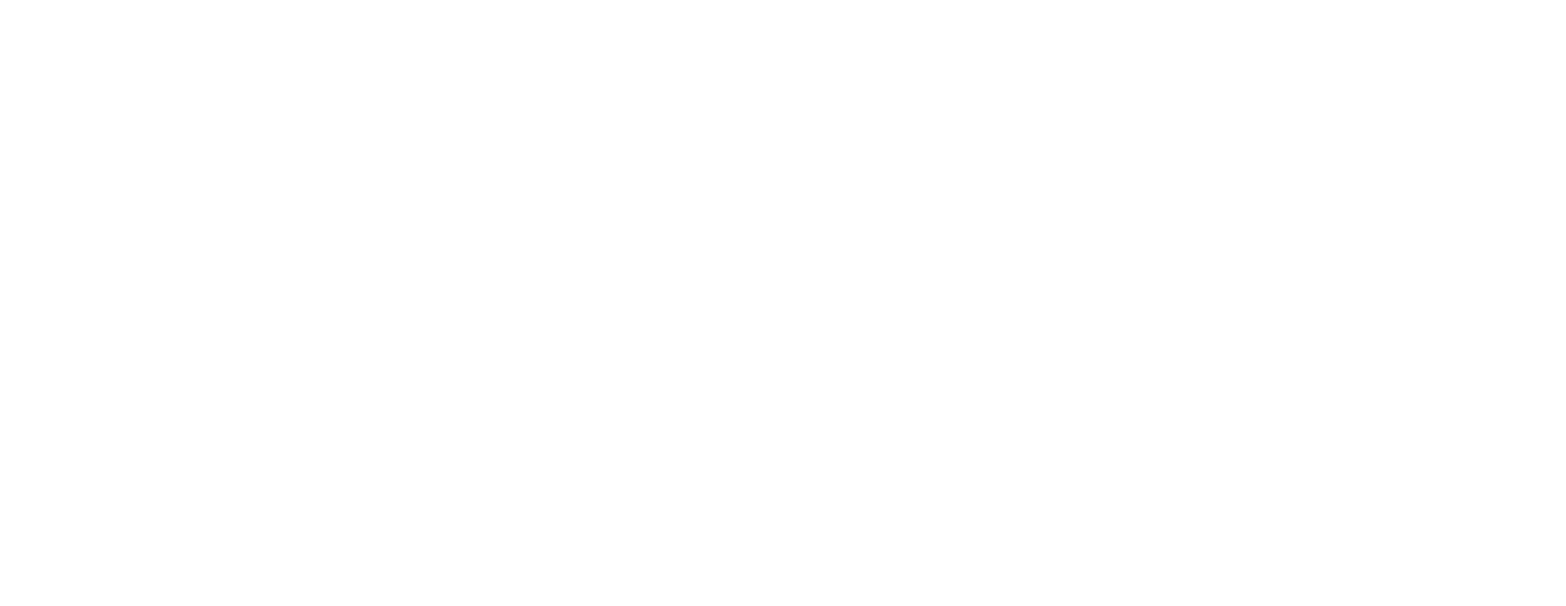
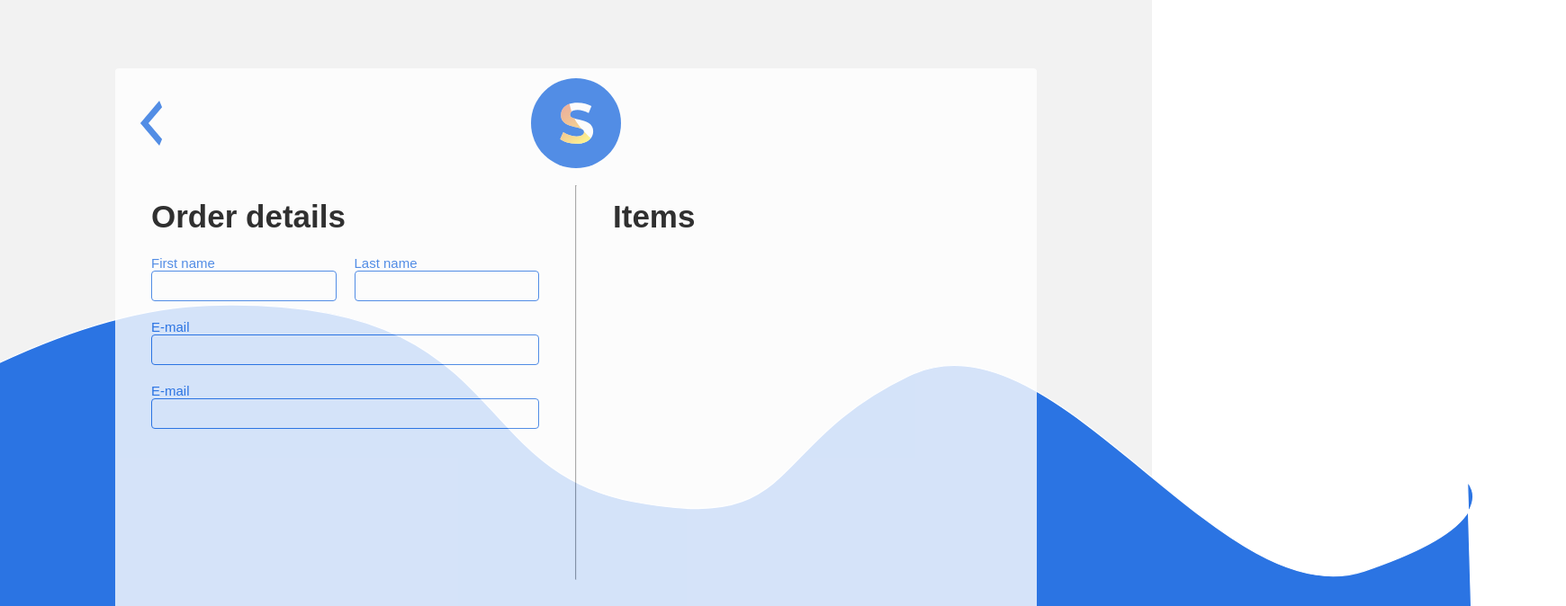
Before and after one commit to armeono/E-Commerce-app, a React (Create React App) app in the folder frontend-ecommerce/: page /checkout in a window 1280 px wide. Before the commit this address had no page. Shown: the top 674 px of the page at 90% size, 1740 px wide, since content can reach past the window. Built offline with nearby package versions, Linux system fonts and the light colour scheme; the HTML template or start-up script is replaced by a standard one.

Commit message:
working on checkout page

```diff
--- a/frontend-ecommerce/src/App.tsx
+++ b/frontend-ecommerce/src/App.tsx
@@ -11,6 +11,7 @@
 import { useSelector, useDispatch } from "react-redux";
 import { setID } from "./slices/IDSlice";
 import { queryClient } from "./queryClient";
+import Checkout from "./pages/checkout/Checkout";
 
 function App() {
 
@@ -52,6 +53,7 @@
             <Route path="/" element={<Home />} />
             <Route path="/home" element={<Home />} />
             <Route path="/item" element={<ItemPage />} />
+            <Route path="/checkout" element={<Checkout />} />
           </Routes>
         </BrowserRouter>
       </ThemeProvider>
--- a/frontend-ecommerce/src/index.css
+++ b/frontend-ecommerce/src/index.css
@@ -4,10 +4,9 @@
   -webkit-font-smoothing: antialiased;
   -moz-osx-font-smoothing: grayscale;
 
-
 }
 
 code {
-  font-family: source-code-pro, Menlo, Monaco, Consolas, 'Courier New',
+  font-family: source-code-pro, Menlo, Monaco, Consolas, "Courier New",
     monospace;
 }
--- a/frontend-ecommerce/src/pages/checkout/Checkout.styled.ts
+++ b/frontend-ecommerce/src/pages/checkout/Checkout.styled.ts
@@ -1,4 +1,109 @@
 import styled from "styled-components";
 
+interface InputType {
+  width?: string;
+}
+
 export const CheckoutStyled = styled.div`
+  height: 95vh;
+  overflow: hidden;
+  display: flex;
+  justify-content: center;
+  align-items: center;
+  background-color: ${({ theme }) => theme.colors.background};
+`;
+
+export const CheckoutWave = styled.img`
+  position: absolute;
+  bottom: 0;
+`;
+
+export const CheckoutContent = styled.div`
+  height: 80%;
+  width: 80%;
+  background-color: ${({ theme }) => theme.colors.white};
+  opacity: 0.8;
+  border-radius: 4px;
+`;
+
+export const LogoAndArrowContainer = styled.div`
+  width: 100%;
+  height: 20%;
+  display: flex;
+  align-items: center;
+
 `
+
+export const Logo = styled.img`
+  height: 100px;
+  width: 100px;
+  padding-right: 60px;
+  margin: 0 auto;
+`
+
+export const Arrow = styled.img`
+  width: 40px;
+  height: 50px;
+  margin-left: 20px;
+  cursor: pointer;
+`
+
+export const ContentContainer = styled.div`
+  display: flex;
+  width: 100%;
+  height: 80%;
+`
+
+export const UserInfo = styled.div`
+  width: 50%;
+  height: 80%;
+`
+export const ItemAndPaymentInfo = styled.div`
+  width: 50%;
+  height: 80%;
+`
+export const SectionName = styled.h1`
+  font-size: 35px;
+  font-weight: 600;
+  margin-left: 40px;
+`
+
+export const InputStyled = styled.input<InputType>`
+  height: 30px;
+  border: 1px solid ${({theme}) => theme.colors.mainBlue};
+  color: ${({theme}) => theme.colors.mainBlue};
+  border-radius: 4px;
+
+  &::placeholder {
+    color: ${({theme}) => theme.colors.mainBlue};
+  }
+
+`
+
+export const InputLabel = styled.label`
+  font-size: 15px;
+  color: ${({theme}) => theme.colors.mainBlue};
+`
+
+export const InputsContainer = styled.div`
+  margin: 10px 40px;
+  display: grid;
+  grid-template-columns: repeat(4, 1fr);
+  grid-template-rows: repeat(4, 1fr);
+  gap: 20px;
+`
+
+export const InputAndLabelContainer = styled.div`
+  display: flex;
+  flex-direction: column;
+  align-items: left;
+
+  .span2 {
+    grid-column: span 2;
+  }
+
+`
+
+export const Line = styled.hr`
+  height: 90%;
+`
--- a/frontend-ecommerce/src/pages/checkout/Checkout.tsx
+++ b/frontend-ecommerce/src/pages/checkout/Checkout.tsx
@@ -1,17 +1,69 @@
-import {FunctionComponent} from 'react';
-import {CheckoutStyled} from './Checkout.styled'
+import { FunctionComponent } from "react";
+import {
+  CheckoutStyled,
+  CheckoutWave,
+  CheckoutContent,
+  Logo,
+  LogoAndArrowContainer,
+  Arrow,
+  ContentContainer,
+  UserInfo,
+  ItemAndPaymentInfo,
+  SectionName,
+  Line,
+  InputAndLabelContainer,
+  InputLabel,
+  InputStyled,
+  InputsContainer,
+} from "./Checkout.styled";
+import Wave from "../../assets/icons/Wave.svg";
+import StoreLogo from "../../assets/icons/Logo.svg";
+import BackArrow from "../../assets/icons/LeftArrow.svg";
 
-interface CheckoutProps {
-
-}
+interface CheckoutProps {}
 
 const Checkout: FunctionComponent<CheckoutProps> = () => {
+  return (
+    <CheckoutStyled>
+      <CheckoutWave src={Wave} />
+      <CheckoutContent>
+        <LogoAndArrowContainer>
+          <Arrow src={BackArrow} />
+          <Logo src={StoreLogo} />
+        </LogoAndArrowContainer>
+        <ContentContainer>
+          <UserInfo>
+            <SectionName>Order details</SectionName>
+            <InputsContainer>
+              <InputAndLabelContainer style={{ gridColumn: "span 2" }}>
+                <InputLabel>First name</InputLabel>
+                <InputStyled />
+              </InputAndLabelContainer>
 
-    return (
-        <CheckoutStyled>
+              <InputAndLabelContainer style={{ gridColumn: "span 2" }}>
+                <InputLabel>Last name</InputLabel>
+                <InputStyled />
+              </InputAndLabelContainer>
 
-        </CheckoutStyled>
-     );
-}
+              <InputAndLabelContainer style={{ gridColumn: "span 4" }}>
+                <InputLabel>E-mail</InputLabel>
+                <InputStyled />
+              </InputAndLabelContainer>
+
+              <InputAndLabelContainer style={{ gridColumn: "span 4" }}>
+                <InputLabel>E-mail</InputLabel>
+                <InputStyled />
+              </InputAndLabelContainer>
+            </InputsContainer>
+          </UserInfo>
+          <Line />
+          <ItemAndPaymentInfo>
+            <SectionName>Items</SectionName>
+          </ItemAndPaymentInfo>
+        </ContentContainer>
+      </CheckoutContent>
+    </CheckoutStyled>
+  );
+};
 
 export default Checkout;
```
Also changed, not shown: frontend-ecommerce/src/assets/icons/Wave.svg (added).
